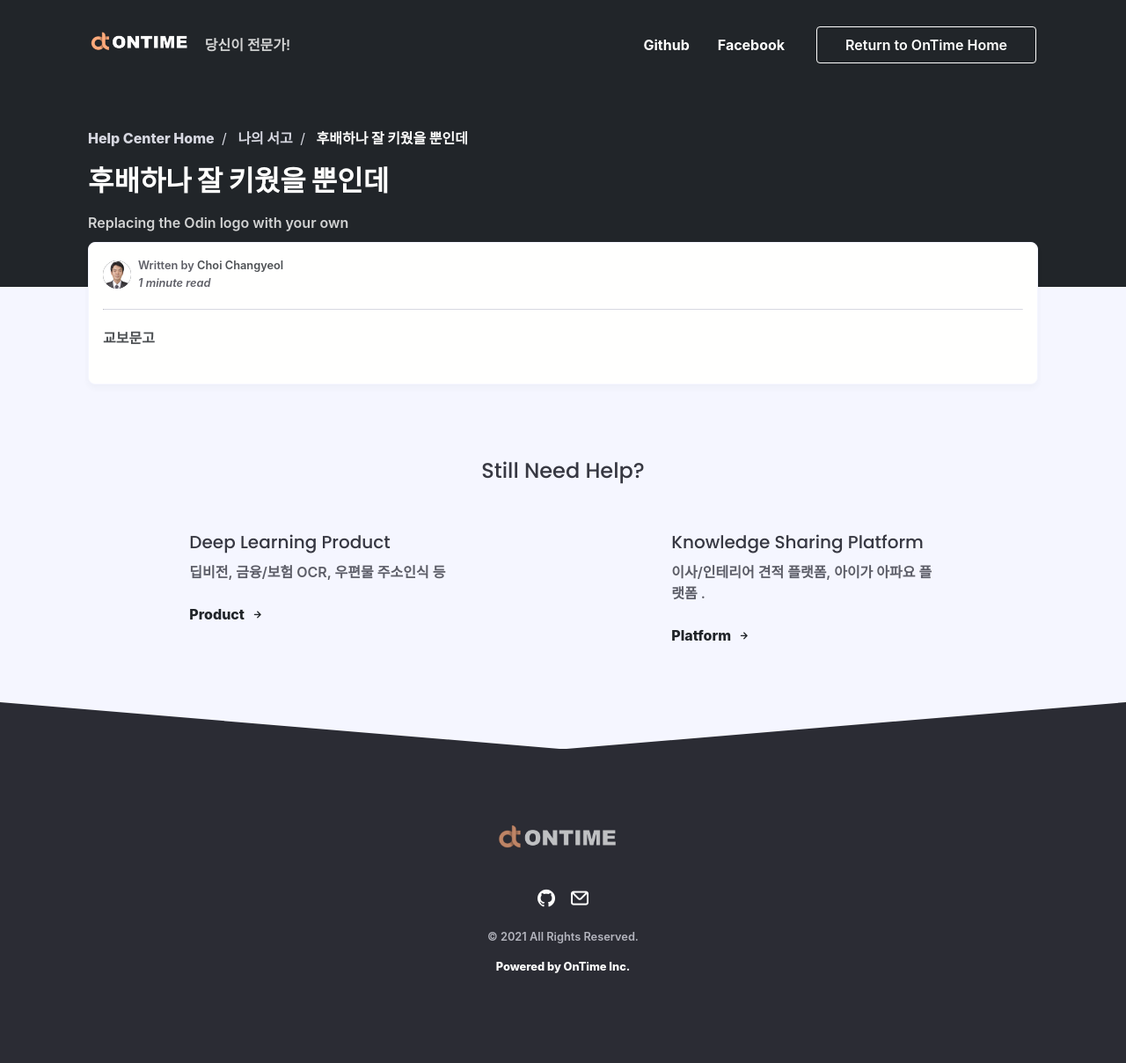
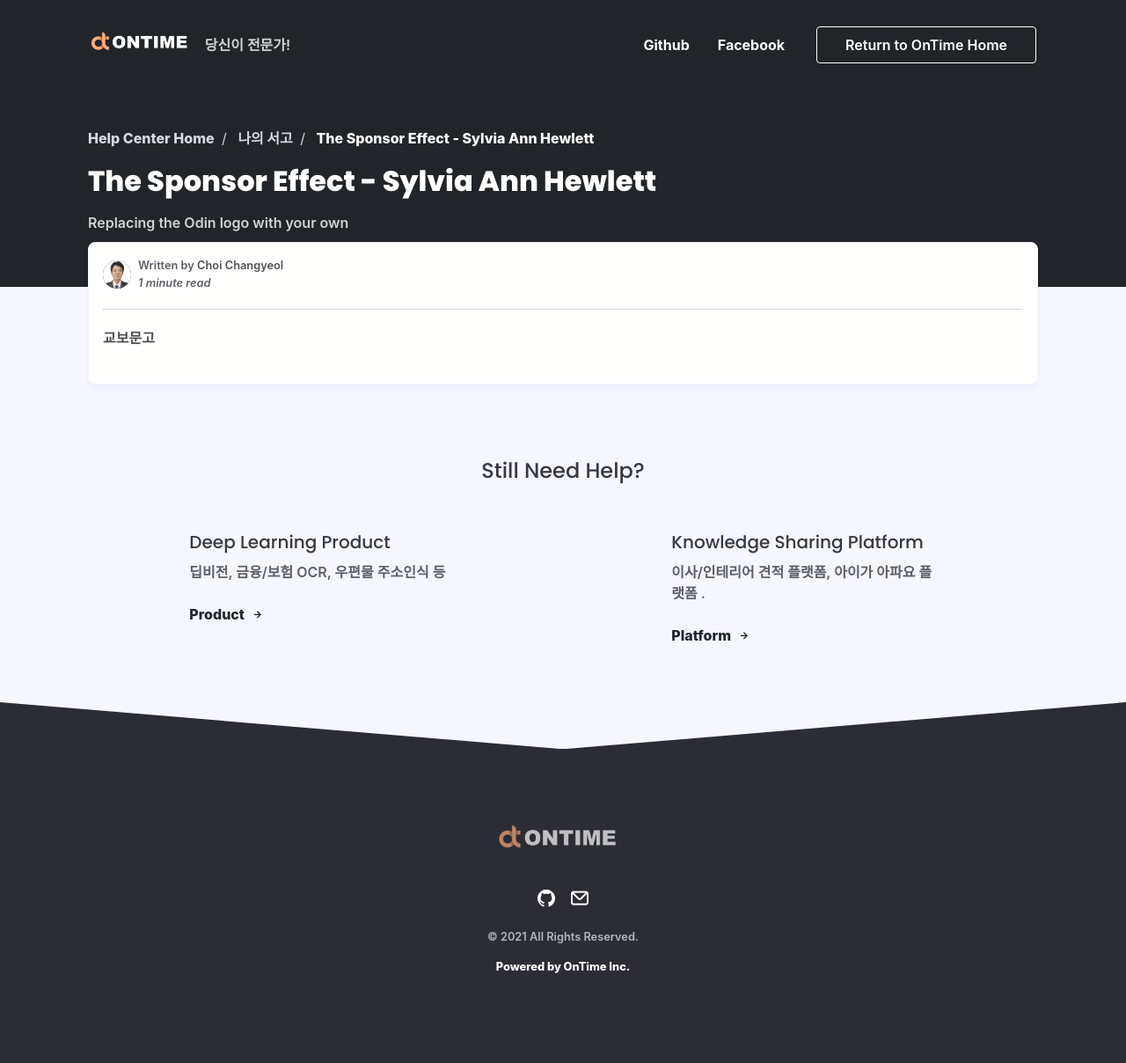
Before and after one commit to ontime-git/ontime-git.github.io, a Jekyll site: the page built from _posts/Customizing Odin/2019-12-20-adding-your-logo.md, in a window 1280 px wide. Shown: the whole page at 88% size. Built offline with Jekyll 4.4.1, drawn with Linux system fonts in a browser that asks for light colours; nearby versions of some CDN libraries; some web fonts are replaced; comment, search, counter and statistics services are not loaded.

Commit message:
Update 2019-12-20-adding-your-logo.md

```diff
--- a/_posts/Customizing Odin/2019-12-20-adding-your-logo.md
+++ b/_posts/Customizing Odin/2019-12-20-adding-your-logo.md
@@ -1,6 +1,6 @@
 ---
 layout: post
-title: 후배하나 잘 키웠을 뿐인데
+title: The Sponsor Effect - Sylvia Ann Hewlett
 date: '2019-11-05 08:44:38 -0400'
 category: customizing-odin
 author: mac
```
